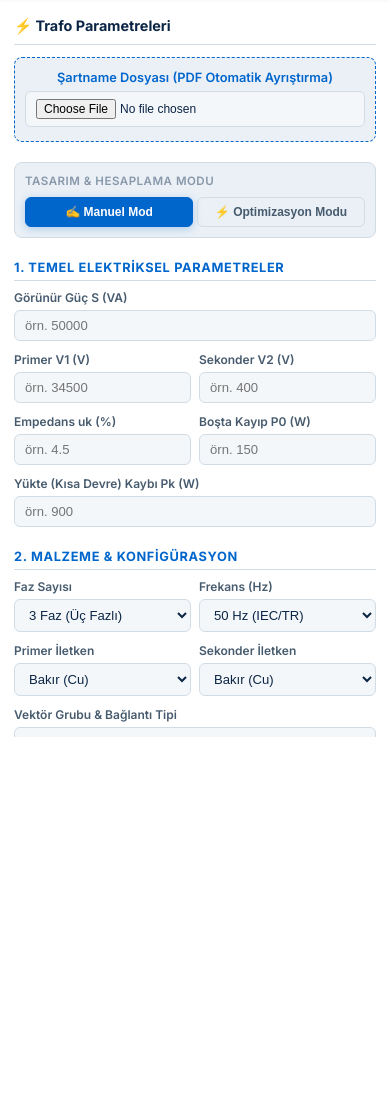
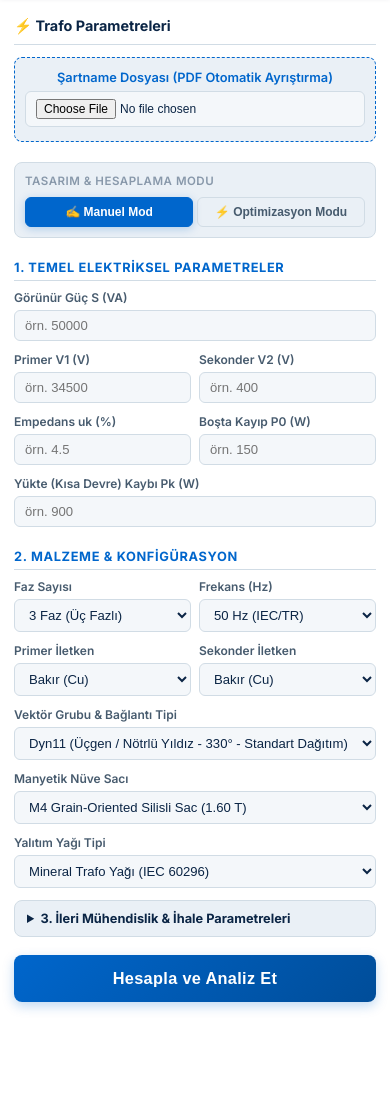
Before and after one commit to degirmenciegecan/Hizli-Transformator, a Flask app: page / in a window 390 px wide. Shown: the part 107-1217 px from the top of the page. Before the commit the page ends 844 px from the top, so only its background shows below. Run offline with Flask 3, Linux system fonts and the light colour scheme.

Commit message:
fix: enable natural vertical scrolling on mobile initial form and ensure calculate button is fully accessible

```diff
--- a/static/style.css
+++ b/static/style.css
@@ -1316,6 +1316,26 @@ body.dark-mode .btn-mode.active {
 
 /* 2. Mobile / Tablet Portrait Drawer Layout (<= 900px) */
 @media (max-width: 900px) {
+    body {
+        overflow-y: auto !important;
+        overflow-x: hidden;
+        height: auto !important;
+        min-height: 100%;
+    }
+
+    .dashboard {
+        height: auto !important;
+        min-height: 100vh;
+        min-height: 100dvh;
+        overflow: visible !important;
+    }
+
+    .main-content {
+        height: auto !important;
+        overflow: visible !important;
+        flex: 1 0 auto;
+    }
+
     .header {
         flex-direction: column;
         align-items: stretch;
@@ -1430,15 +1450,16 @@ body.dark-mode .btn-mode.active {
         border-color: #EF4444;
     }
 
-    /* Mobile State 1: Initial (Before Calculation) - Form is the Full-Width Homepage */
+    /* Mobile State 1: Initial (Before Calculation) - Form is the Full-Width Scrollable Homepage */
     body.is-initial-state .sidebar {
         position: static;
         width: 100%;
         max-width: 100%;
-        height: auto;
+        height: auto !important;
+        overflow: visible !important;
         box-shadow: none;
         transform: none;
-        padding: 16px 14px;
+        padding: 16px 14px 80px 14px;
         border-right: none;
     }
 
@@ -1459,11 +1480,14 @@ body.dark-mode .btn-mode.active {
         width: 340px;
         max-width: 88vw;
         height: 100vh;
+        height: 100dvh;
         z-index: 1000;
         box-shadow: 6px 0 30px rgba(0, 0, 0, 0.4);
         transform: translateX(0);
         transition: transform 0.3s cubic-bezier(0.16, 1, 0.3, 1);
-        padding: 16px 18px;
+        padding: 16px 18px 60px 18px;
+        overflow-y: auto !important;
+        -webkit-overflow-scrolling: touch;
     }
 
     body.is-calculated .sidebar.collapsed {
@@ -1473,8 +1497,16 @@ body.dark-mode .btn-mode.active {
 
     body.is-calculated .results-area {
         display: block;
-        padding: 10px 12px;
+        padding: 10px 12px 60px 12px;
         width: 100%;
+        height: auto;
+        overflow: visible;
+    }
+
+    .btn-calculate {
+        margin: 18px 0 28px 0;
+        padding: 14px;
+        font-size: 1.02rem;
     }
 
     .mobile-results-header {
```
